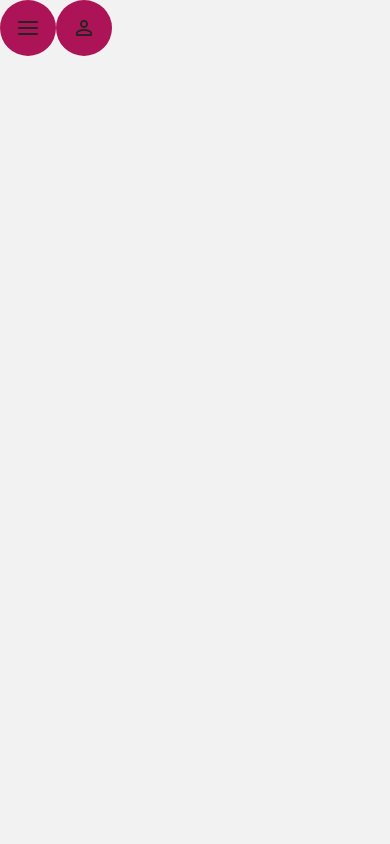
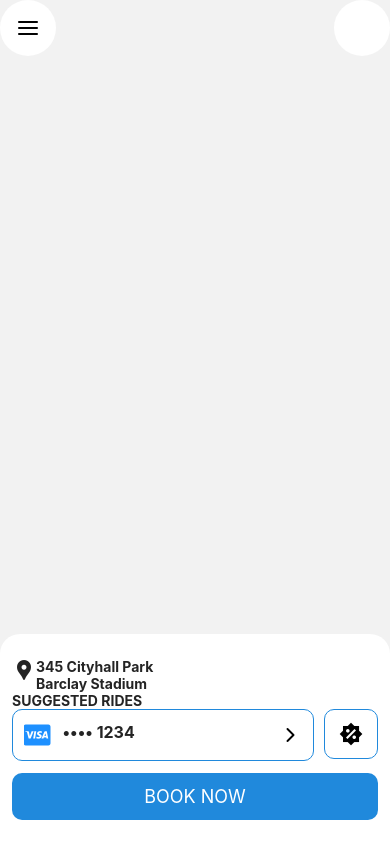
Before and after one commit to PaisWillie/Cabpool-Frontend, a React Native app: screen /RouteInput in a window 390 px wide. Built offline with nearby package versions, Linux system fonts and the light colour scheme.

Commit message:
Added card w/ payment buttons

```diff
--- a/src/views/route-input/RouteInput.tsx
+++ b/src/views/route-input/RouteInput.tsx
@@ -1,19 +1,53 @@
+/* eslint-disable react-native/no-inline-styles */
 import React from 'react';
 import {View} from 'react-native';
-import {FAB, Icon} from '@rneui/themed';
+import {Button, FAB, Icon, Text} from '@rneui/themed';
+import RouteLocations from './components/RouteLocations';
+import SuggestedRides from './components/SuggestedRides';
+import Payment from './components/Payment';
 
 const RouteInputPage = () => {
   return (
     <View
       style={{
-        flexDirection: 'row',
+        display: 'flex',
+        flexDirection: 'column',
+        height: '100%',
+        justifyContent: 'space-between',
       }}>
-      <FAB>
-        <Icon name="menu" type="feather" />
-      </FAB>
-      <FAB>
-        <Icon name="person-outline" type="Ionicons" />
-      </FAB>
+      <View
+        style={{
+          flexDirection: 'row',
+          justifyContent: 'space-between',
+        }}>
+        <FAB color="white">
+          <Icon name="menu" type="feather" color="black" />
+        </FAB>
+        <FAB color="white">
+          <Icon name="person-outline" type="Ionicons" color="white" />
+        </FAB>
+      </View>
+      <View
+        id="information-card"
+        style={{
+          backgroundColor: 'white',
+          flexDirection: 'column',
+          width: '100%',
+          paddingHorizontal: 12,
+          paddingVertical: 24,
+          borderTopLeftRadius: 20,
+          borderTopRightRadius: 20,
+        }}>
+        <RouteLocations />
+        <SuggestedRides />
+        <Payment />
+        <Button
+          uppercase
+          size="lg"
+          buttonStyle={{borderRadius: 10, marginTop: 12}}>
+          Book Now
+        </Button>
+      </View>
     </View>
   );
 };
--- /dev/null
+++ b/src/views/route-input/components/Payment.tsx
@@ -0,0 +1,63 @@
+/* eslint-disable react-native/no-inline-styles */
+import {Button, Icon, Text} from '@rneui/themed';
+import React from 'react';
+import {View} from 'react-native';
+
+const Payment = () => {
+  return (
+    <View
+      style={{
+        flexDirection: 'row',
+        display: 'flex',
+        width: '100%',
+      }}>
+      <Button
+        color="ghostwhite"
+        type="outline"
+        size="lg"
+        icon={<Icon name="cc-visa" type="font-awesome-5" color="dodgerblue" />}
+        iconPosition="left"
+        iconContainerStyle={{
+          backgroundColor: 'white',
+        }}
+        containerStyle={{
+          flex: 1,
+        }}
+        buttonStyle={{
+          borderRadius: 10,
+          paddingHorizontal: 24,
+        }}>
+        <View
+          style={{
+            flexDirection: 'row',
+            justifyContent: 'space-between',
+            width: '100%',
+            paddingLeft: 12,
+          }}>
+          <Text style={{fontWeight: 'bold', fontSize: 16}}>•••• 1234</Text>
+          <Icon name="chevron-right" type="feather" color="black" />
+        </View>
+      </Button>
+      <Button
+        color="white"
+        type="outline"
+        size="lg"
+        icon={
+          <Icon
+            name="brightness-percent"
+            type="material-community"
+            color="black"
+          />
+        }
+        containerStyle={{
+          marginLeft: 10,
+        }}
+        buttonStyle={{
+          borderRadius: 10,
+        }}
+      />
+    </View>
+  );
+};
+
+export default Payment;
--- /dev/null
+++ b/src/views/route-input/components/RouteLocations.tsx
@@ -0,0 +1,34 @@
+/* eslint-disable react-native/no-inline-styles */
+import React from 'react';
+import {Icon, Text} from '@rneui/themed';
+import {StyleSheet, View} from 'react-native';
+
+const RouteLocations = () => {
+  return (
+    <View
+      id="route-locations"
+      style={{
+        flexDirection: 'row',
+      }}>
+      <View>
+        <Icon name="location-pin" />
+      </View>
+      <View
+        id="location-names"
+        style={{
+          flexDirection: 'column',
+        }}>
+        <Text style={styles.text}>345 Cityhall Park</Text>
+        <Text style={styles.text}>Barclay Stadium</Text>
+      </View>
+    </View>
+  );
+};
+
+const styles = StyleSheet.create({
+  text: {
+    fontWeight: 'bold',
+  },
+});
+
+export default RouteLocations;
--- /dev/null
+++ b/src/views/route-input/components/SuggestedRides.tsx
@@ -0,0 +1,19 @@
+/* eslint-disable react-native/no-inline-styles */
+import {Text} from '@rneui/themed';
+import React from 'react';
+import {View} from 'react-native';
+
+const SuggestedRides = () => {
+  return (
+    <View>
+      <Text
+        style={{
+          fontWeight: 'bold',
+        }}>
+        SUGGESTED RIDES
+      </Text>
+    </View>
+  );
+};
+
+export default SuggestedRides;
```
